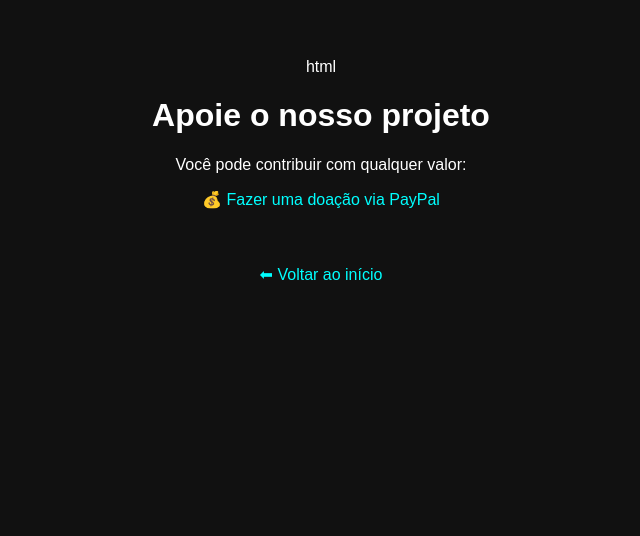
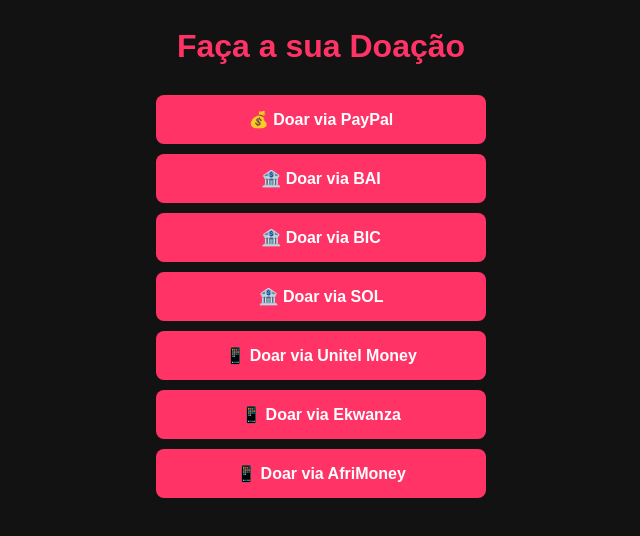
Before and after one commit to Silvino0102/PRIVATCLUB2, a plain HTML site: page doações.html in a window 1280 px wide. Shown: the whole page, without its empty margins (319-959 px from the left). Drawn offline with Linux system fonts and the light colour scheme.

Commit message:
index.html

```diff
--- a/doações.html
+++ b/doações.html
@@ -1,16 +1,55 @@
-html
+<html>
 <!DOCTYPE html>
 <html lang="pt">
 <head>
   <meta charset="UTF-8" />
-  <title>Doações</title>
-  <link rel="stylesheet" href="../styles.css" />
+  <meta name="viewport" content="width=device-width, initial-scale=1" />
+  <title>Doações - PrivateClub 🔞</title>
+  <style>
+    body {
+      font-family: Arial, sans-serif;
+      background: #121212;
+      color: #eee;
+      text-align: center;
+      padding: 20px;
+    }
+    h1 {
+      margin-bottom: 30px;
+      color: #ff3366;
+    }
+    .doar-link {
+      display: block;
+      background: #ff3366;
+      color: white;
+      text-decoration: none;
+      padding: 15px;
+      margin: 10px auto;
+      max-width: 300px;
+      border-radius: 8px;
+      font-weight: bold;
+      cursor: pointer;
+      transition: background 0.3s ease;
+    }
+    .doar-link:hover {
+      background: #cc294f;
+    }
+  </style>
 </head>
 <body>
-  <h1>Apoie o nosso projeto</h1>
-  <p>Você pode contribuir com qualquer valor:</p>
-  <a href="https://paypal.me/seulink" target="_blank">💰 Fazer uma doação via PayPal</a>
-  <br><br>
-  <a href="../index.html">⬅ Voltar ao início</a>
+  <h1>Faça a sua Doação</h1>
+
+  <a href="https://paypal.me/seulink" target="_blank" class="doar-link">💰 Doar via PayPal</a>
+
+  <a href="#" onclick="alert('Transferência Bancária - BAI\nConta: 0000000000\nNIB: 1234-5678-9012-3456');" class="doar-link">🏦 Doar via BAI</a>
+<a href="#" onclick="alert('Transferência Bancária - BIC\nConta: 1111111111\nNIB: 2345-6789-0123-4567');" class="doar-link">🏦 Doar via BIC</a>
+
+  <a href="#" onclick="alert('Transferência Bancária - SOL\nConta: 2222222222\nNIB: 3456-7890-1234-5678');" class="doar-link">🏦 Doar via SOL</a>
+
+  <a href="#" onclick="alert('Carteira Digital - Unitel Money\nNúmero: 936910188');" class="doar-link">📱 Doar via Unitel Money</a>
+
+  <a href="#" onclick="alert('Carteira Digital - Ekwanza\nNúmero: 936910188');" class="doar-link">📱 Doar via Ekwanza</a>
+
+  <a href="#" onclick="alert('Carteira Digital - AfriMoney\nNúmero: 957500600');" class="doar-link">📱 Doar via AfriMoney</a>
+
 </body>
 </html>
```
Also changed, not shown: script.js (+52 -3 lines).
